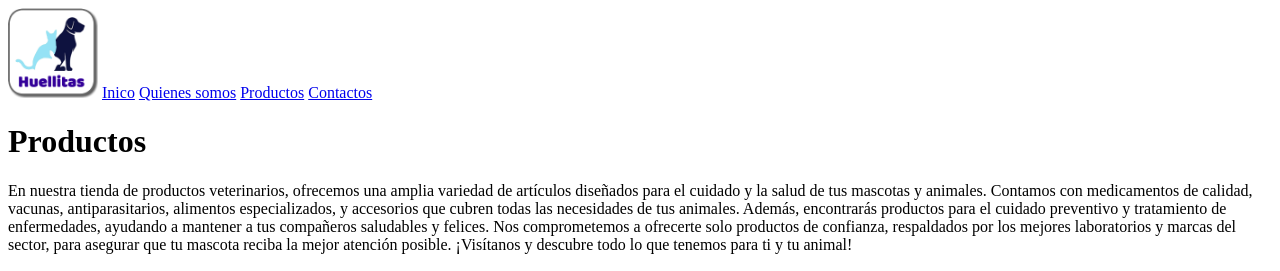
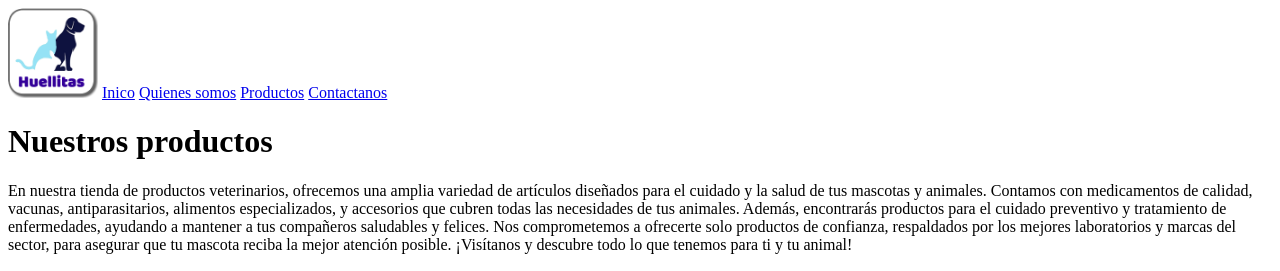
Before and after one commit to sxfhanna5/Actividad-semana-2-, a plain HTML site: page productos.html in a window 1280 px wide. Shown: the top 271 px of the page. Drawn offline with Linux system fonts and the light colour scheme.

Commit message:
ultimo cambio

```diff
--- a/productos.html
+++ b/productos.html
@@ -9,9 +9,9 @@
             <a href="index.html">Inico</a>
             <a href="us.html">Quienes somos</a>
             <a href="productos.html">Productos</a>
-            <a href="contacto.html">Contactos</a>
+            <a href="contacto.html">Contactanos</a>
         </nav>
-        <h1><b>Productos</b></h1>
+        <h1><b>Nuestros productos</b></h1>
         <p>En nuestra tienda de productos veterinarios, ofrecemos una amplia variedad de artículos diseñados para el cuidado y la salud de tus mascotas y animales. Contamos con medicamentos de calidad, vacunas, antiparasitarios, alimentos especializados, y accesorios que cubren todas las necesidades de tus animales. Además, encontrarás productos para el cuidado preventivo y tratamiento de enfermedades, ayudando a mantener a tus compañeros saludables y felices. Nos comprometemos a ofrecerte solo productos de confianza, respaldados por los mejores laboratorios y marcas del sector, para asegurar que tu mascota reciba la mejor atención posible. ¡Visítanos y descubre todo lo que tenemos para ti y tu animal!</p>
        <h2><center>¡La mejor calidad para nuestras mascotas!</center></h2>
        <table>
```
Also changed, not shown: contacto.html (+1 -1 lines), index.html (+1 -1 lines), us.html (+3 -1 lines).
